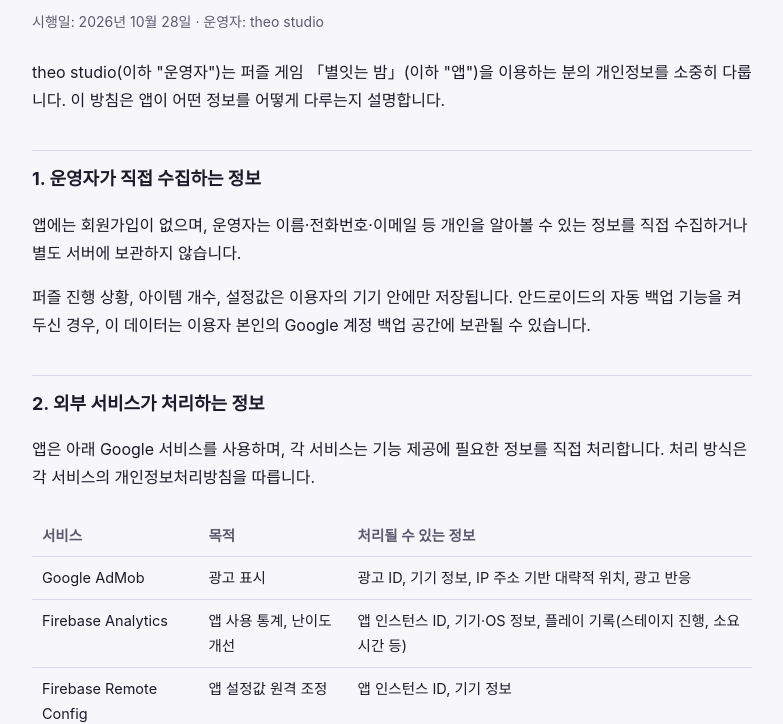
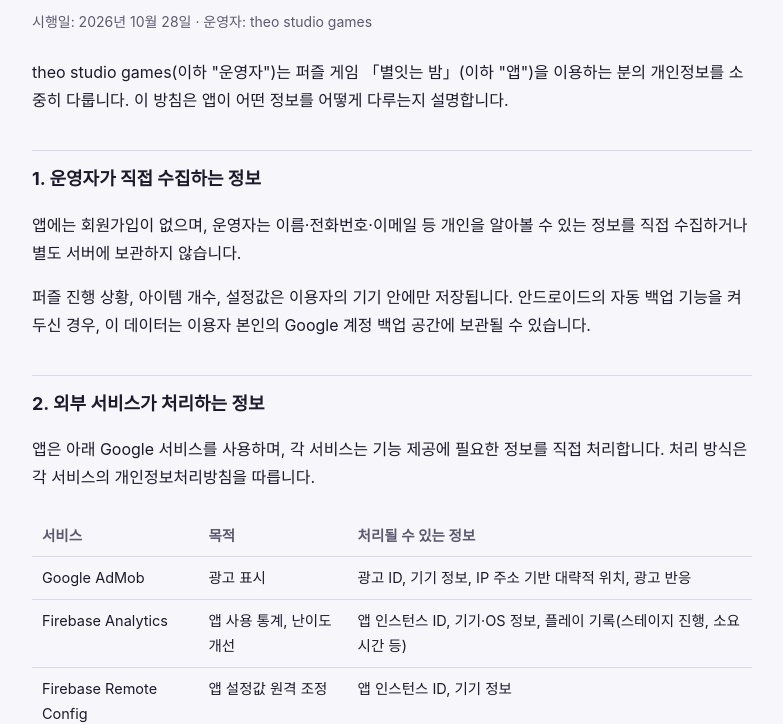
Before and after one commit to theo-studio/theo-studio.github.io, a plain HTML site: page starnight/privacy/index.html in a window 1280 px wide. Shown: the part 80-804 px from the top of the page, without its empty margins (248-1031 px from the left). Drawn offline with Linux system fonts and the light colour scheme.

Commit message:
개인정보처리방침: 운영자 표기를 theo studio games 로 변경

```diff
--- a/starnight/privacy/index.html
+++ b/starnight/privacy/index.html
@@ -25,9 +25,9 @@
 <body>
 <main>
   <h1>별잇는 밤 개인정보처리방침</h1>
-  <p class="meta">시행일: 2026년 10월 28일 · 운영자: theo studio</p>
+  <p class="meta">시행일: 2026년 10월 28일 · 운영자: theo studio games</p>
 
-  <p>theo studio(이하 "운영자")는 퍼즐 게임 「별잇는 밤」(이하 "앱")을 이용하는 분의 개인정보를 소중히 다룹니다. 이 방침은 앱이 어떤 정보를 어떻게 다루는지 설명합니다.</p>
+  <p>theo studio games(이하 "운영자")는 퍼즐 게임 「별잇는 밤」(이하 "앱")을 이용하는 분의 개인정보를 소중히 다룹니다. 이 방침은 앱이 어떤 정보를 어떻게 다루는지 설명합니다.</p>
 
   <h2>1. 운영자가 직접 수집하는 정보</h2>
   <p>앱에는 회원가입이 없으며, 운영자는 이름·전화번호·이메일 등 개인을 알아볼 수 있는 정보를 직접 수집하거나 별도 서버에 보관하지 않습니다.</p>
```
